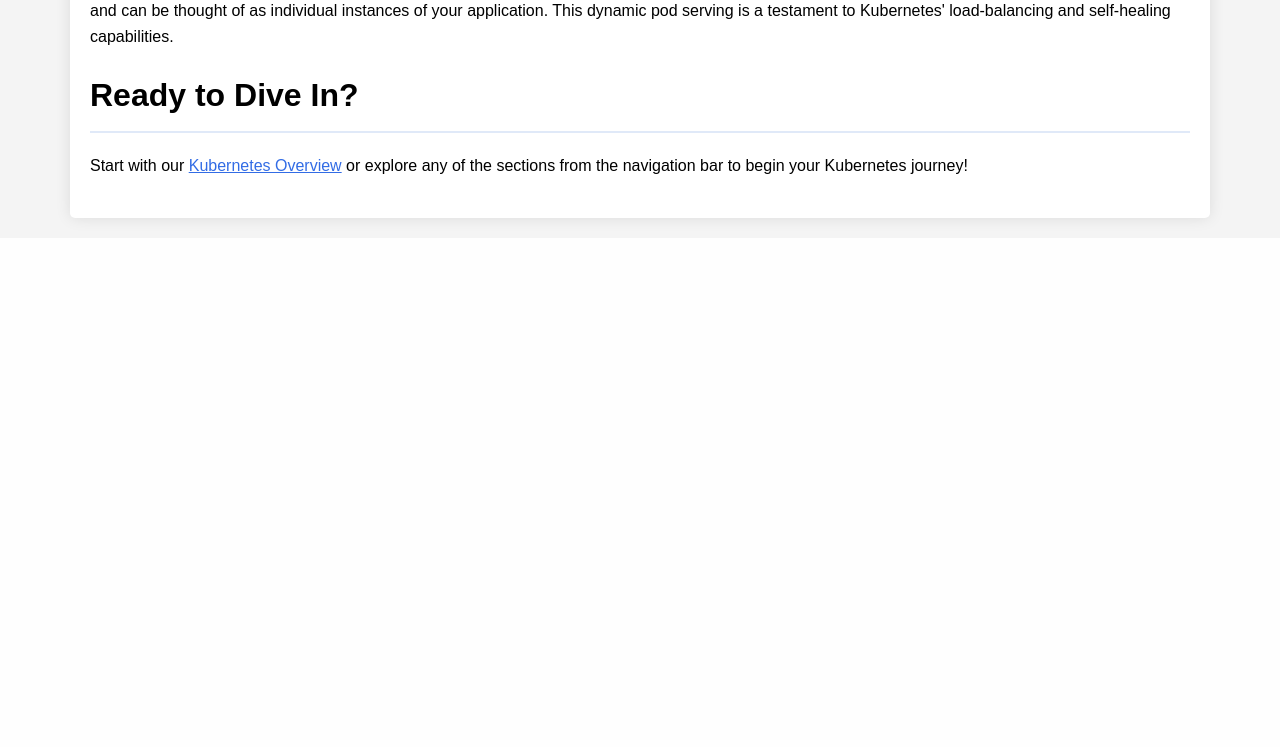
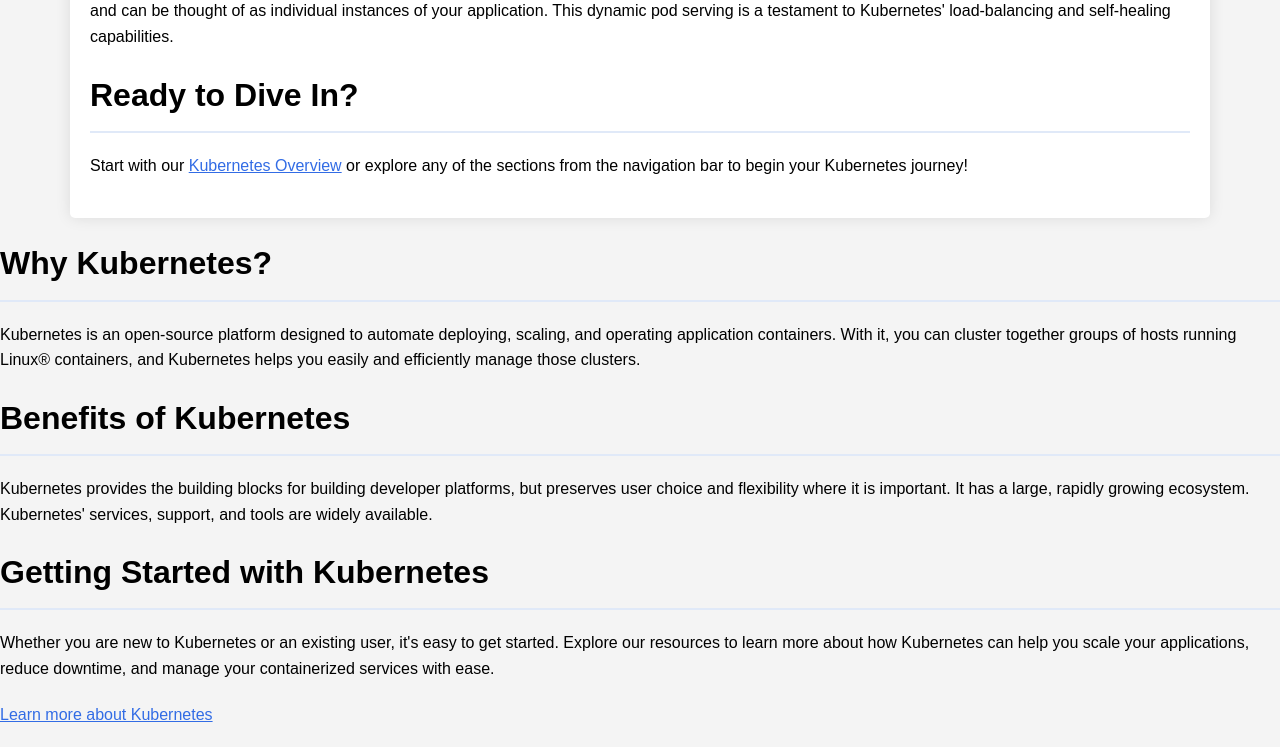
Before and after one commit to jafabo/WebDev, a PHP site: page / in a window 1280 px wide. Shown: the part 793-1540 px from the top of the page. Before the commit the page ends 1020 px from the top, so only its background shows below. Run offline with PHP 8.4, Linux system fonts and the light colour scheme.

Commit message:
new index

```diff
--- a/web-files/index.php
+++ b/web-files/index.php
@@ -64,3 +64,17 @@
     </div>
 </body>
 </html>
+
+<section class="intro">
+    <h2>Why Kubernetes?</h2>
+    <p>Kubernetes is an open-source platform designed to automate deploying, scaling, and operating application containers. With it, you can cluster together groups of hosts running Linux® containers, and Kubernetes helps you easily and efficiently manage those clusters.</p>
+</section>
+<section class="benefits">
+    <h2>Benefits of Kubernetes</h2>
+    <p>Kubernetes provides the building blocks for building developer platforms, but preserves user choice and flexibility where it is important. It has a large, rapidly growing ecosystem. Kubernetes' services, support, and tools are widely available.</p>
+</section>
+<section class="get-started">
+    <h2>Getting Started with Kubernetes</h2>
+    <p>Whether you are new to Kubernetes or an existing user, it's easy to get started. Explore our resources to learn more about how Kubernetes can help you scale your applications, reduce downtime, and manage your containerized services with ease.</p>
+    <p><a href="Learn-More.php">Learn more about Kubernetes</a></p>
+</section>
```
